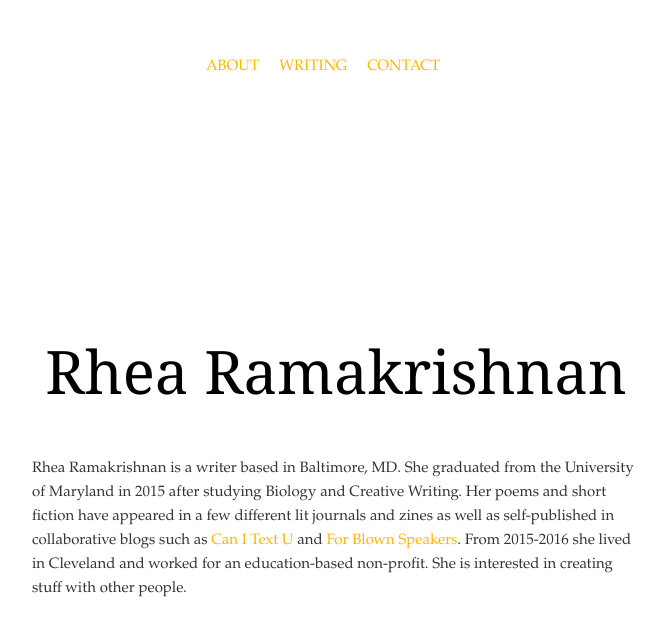
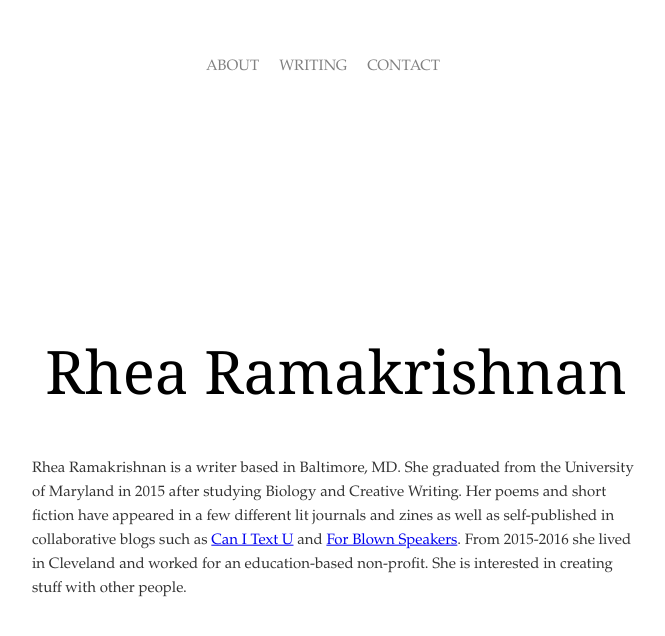
Before and after one commit to reram/reram.github.io, a Jekyll site: the page built from index.html, in a window 1280 px wide. Shown: the top 636 px of the page, without its empty margins (304-969 px from the left). Built offline with Jekyll 4.4.1, drawn with Linux system fonts in a browser that asks for light colours.

Commit message:
Update page.html

```diff
--- a/_layouts/page.html
+++ b/_layouts/page.html
@@ -59,24 +59,6 @@ li a:hover {
     color: #BFBFBF;
 }
 
-/* unvisited link */
-a:link {
-  text-decoration: none;
-  color: #FFB600;
-}
-/* visited link */
-a:visited {
-  text-decoration: none;
-  color: #FFB600;
-}
-/* mouse over link */
-a:hover {
-  color: #FFC840;
-}
-/* selected link */
-a:active {
-  color:#FFB600;
-}
     </style>
 
 
```
